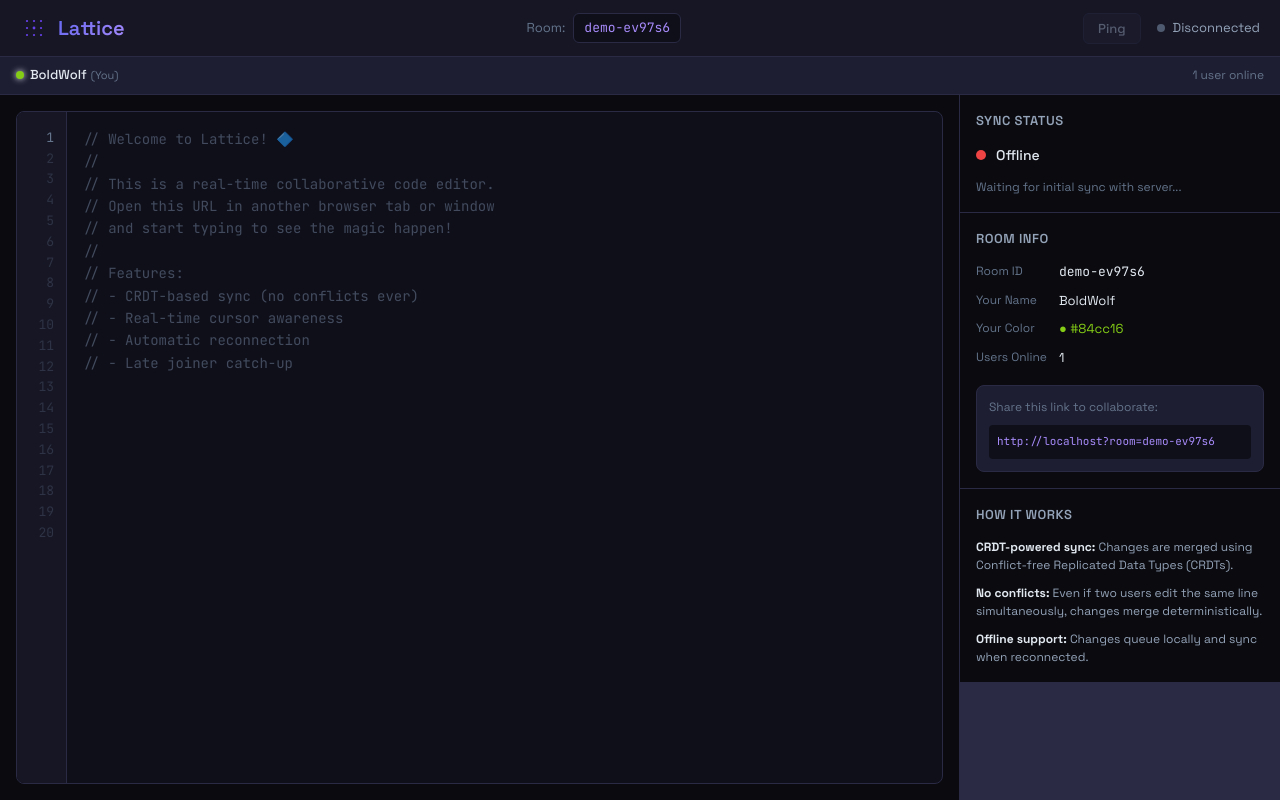
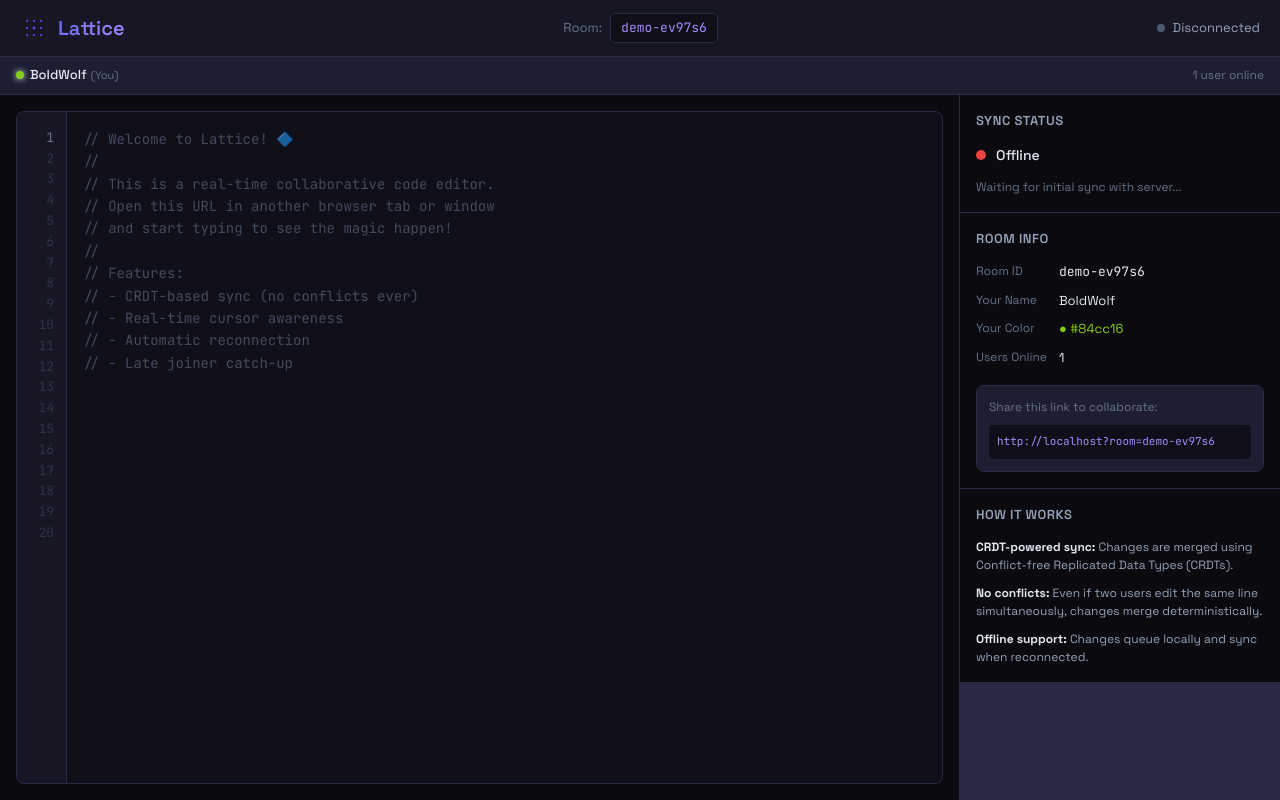
Before and after one commit to Manpreet-Bhatti/lattice, a React (Vite) app in the folder frontend/: page / in a window 1280 px wide. Built offline with nearby package versions, Linux system fonts and the light colour scheme; no server answers; the HTML template or start-up script is replaced by a standard one.

Commit message:
Update toolbar

```diff
--- a/frontend/src/components/Toolbar/Toolbar.module.css
+++ b/frontend/src/components/Toolbar/Toolbar.module.css
@@ -57,30 +57,6 @@
   gap: 16px;
 }
 
-.pingButton {
-  padding: 6px 14px;
-  background: var(--lattice-bg-surface);
-  border: 1px solid var(--lattice-border);
-  border-radius: 6px;
-  color: var(--lattice-text-muted);
-  font-family: var(--font-sans);
-  font-size: 13px;
-  font-weight: 500;
-  cursor: pointer;
-  transition: all 0.15s ease;
-}
-
-.pingButton:hover:not(:disabled) {
-  background: var(--lattice-bg);
-  border-color: var(--lattice-primary);
-  color: var(--lattice-text);
-}
-
-.pingButton:disabled {
-  opacity: 0.5;
-  cursor: not-allowed;
-}
-
 .status {
   display: flex;
   align-items: center;
--- a/frontend/src/components/Toolbar/Toolbar.tsx
+++ b/frontend/src/components/Toolbar/Toolbar.tsx
@@ -1,19 +1,12 @@
 import styles from "./Toolbar.module.css";
-import type { ConnectionStatus } from "../../hooks/useWebSocket";
+import type { ConnectionStatus } from "../../crdt";
 
 interface ToolbarProps {
   roomId: string;
   connectionStatus: ConnectionStatus;
-  onPing?: () => void;
-  lastPong?: Date | null;
 }
 
-export function Toolbar({
-  roomId,
-  connectionStatus,
-  onPing,
-  lastPong,
-}: ToolbarProps) {
+export function Toolbar({ roomId, connectionStatus }: ToolbarProps) {
   const statusConfig = {
     connecting: { label: "Connecting...", color: "var(--lattice-warning)" },
     connected: { label: "Connected", color: "var(--lattice-success)" },
@@ -78,19 +71,6 @@ export function Toolbar({
       </div>
 
       <div className={styles.actions}>
-        <button
-          className={styles.pingButton}
-          onClick={onPing}
-          disabled={connectionStatus !== "connected"}
-          title={
-            lastPong
-              ? `Last pong: ${lastPong.toLocaleTimeString()}`
-              : "Send ping"
-          }
-        >
-          Ping
-        </button>
-
         <div className={styles.status}>
           <span
             className={styles.statusDot}
```
